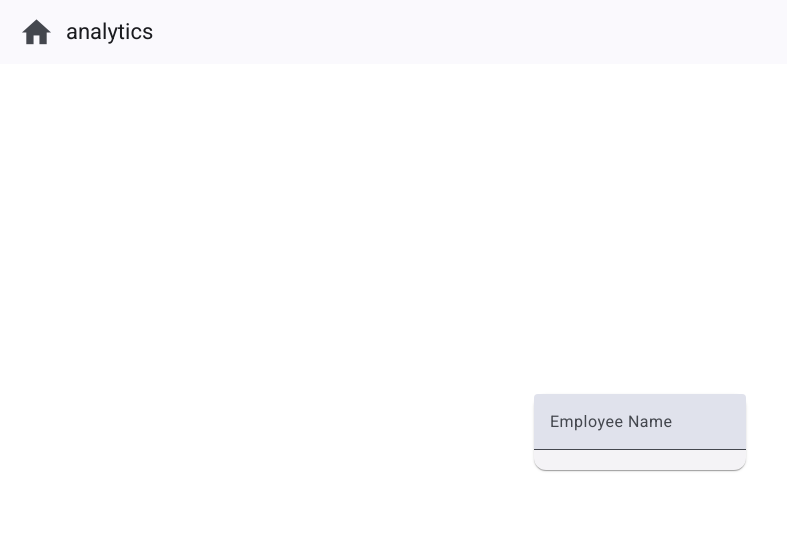
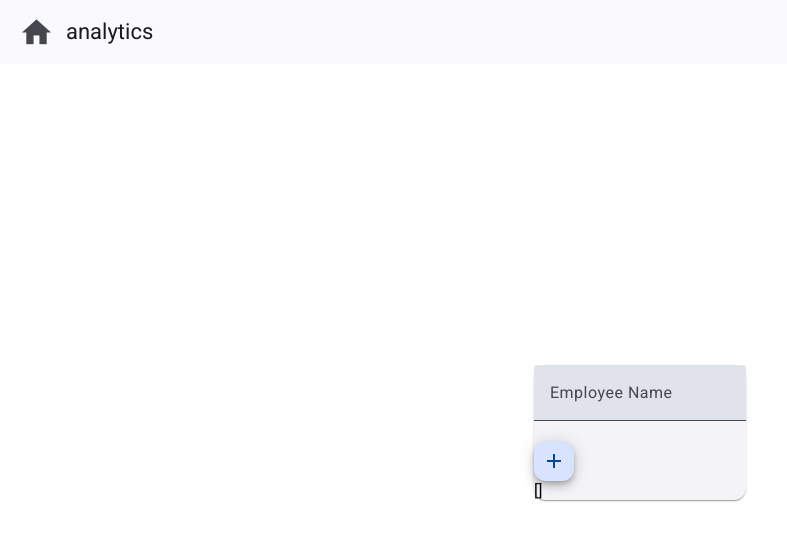
Before and after one commit to I-s-aac/angular-timesheet-app, an Angular app in the folder hr-timesheet/: page /timesheet in a window 1280 px wide. Shown: the top 540 px of the page, without its empty margins (0-787 px from the left). Built offline with nearby package versions, Linux system fonts and the light colour scheme.

Commit message:
unit 7 part 2, add employee interface and addEmployee function to timesheet component with input and button

```diff
--- a/hr-timesheet/src/app/components/timesheet/timesheet.component.html
+++ b/hr-timesheet/src/app/components/timesheet/timesheet.component.html
@@ -10,6 +10,10 @@
           type="text"
         />
       </mat-form-field>
+      <button mat-mini-fab color="primary" (click)="addEmployee()">
+        <mat-icon>add</mat-icon>
+      </button>
+      <div>{{ employees | json }}</div>
     </mat-card>
   </div>
 </div>
--- a/hr-timesheet/src/app/components/timesheet/timesheet.component.ts
+++ b/hr-timesheet/src/app/components/timesheet/timesheet.component.ts
@@ -3,6 +3,7 @@
 import { DepartmentsService } from '../../services/departments.service';
 import { Department } from '../../interfaces/department';
 import { FormControl } from '@angular/forms';
+import { Employee } from '../../interfaces/employee';
 
 @Component({
   selector: 'app-timesheet',
@@ -17,6 +18,8 @@
   departments: Department[];
   department: Department | undefined;
   employeeNameFC = new FormControl('');
+  employees: Employee[] = [];
+  employeeId: 0;
 
   ngOnInit(): void {
     this.departments = this.departmentsService.departments;
@@ -24,4 +27,18 @@
       return department.id === this.route.snapshot.params['id'];
     });
   }
+  addEmployee(): void {
+    if (this.employeeNameFC.value) {
+      this.employeeId++;
+
+      this.employees.push({
+        id: this.employeeId.toString(),
+        departmentId: this.department?.id,
+        name: this.employeeNameFC.value,
+        payRate: Math.floor(Math.random() * 50) + 50,
+      });
+
+      this.employeeNameFC.setValue('');
+    }
+  }
 }
--- /dev/null
+++ b/hr-timesheet/src/app/interfaces/employee.ts
@@ -0,0 +1,6 @@
+export interface Employee {
+  id: string;
+  departmentId: string | undefined;
+  name: string;
+  payRate: number;
+}
```
